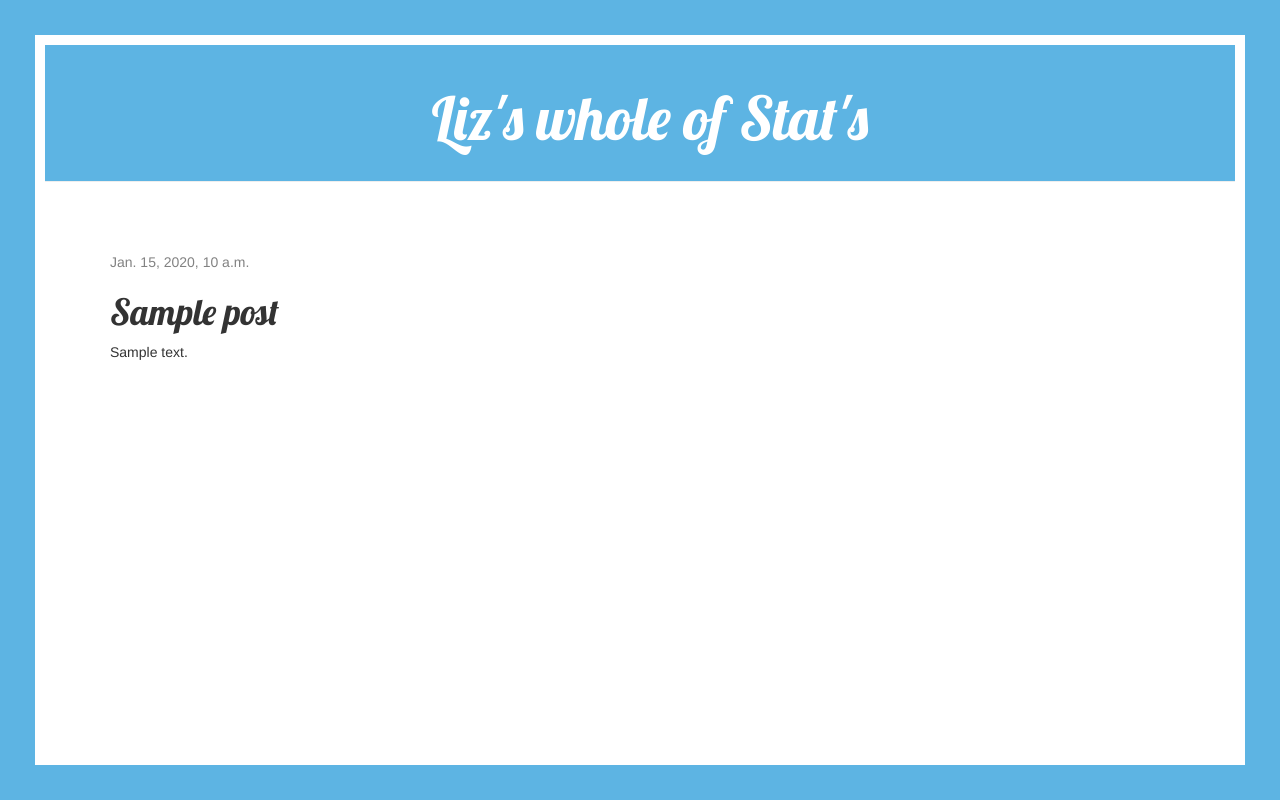
After one commit to lizametcalfe/my-first-blog, a Django app: page /post/1/ in a window 1280 px wide. The commit adds this page. Run offline with Django 3.2, Linux system fonts and the light colour scheme; tables that the repository leaves empty hold one stand-in row (values such as "Sample post"); some libraries are stand-ins or nearby versions.

Commit message:
Added view and template for detailed blog post as well as CSS for the site.

```diff
--- a/blogsite/static/css/blogsite.css
+++ b/blogsite/static/css/blogsite.css
@@ -8,7 +8,7 @@ body {
 }
 
 .page-header {
-    background-color: #4C85E0;
+    background-color: #5DB4E3;
     margin-top: 45px;
     padding: 20px 20px 20px 40px;
     margin-left: 30px;
@@ -60,7 +60,7 @@ h1, h2, h3, h4 {
 }
 
 #top, #bottom, #left, #right {
-background: #4C85E0;
+background: #5DB4E3;
 position: fixed;
 }
 #left, #right {
--- /dev/null
+++ b/blogsite/templates/blogsite/base.html
@@ -0,0 +1,27 @@
+{% load staticfiles %}
+<html>
+    <div id="left"></div>
+    <div id="right"></div>
+    <div id="top"></div>
+    <div id="bottom"></div>
+    <head>
+        <link rel="stylesheet" href="//maxcdn.bootstrapcdn.com/bootstrap/3.2.0/css/bootstrap.min.css">
+        <link rel="stylesheet" href="//maxcdn.bootstrapcdn.com/bootstrap/3.2.0/css/bootstrap-theme.min.css">
+        <link href="//fonts.googleapis.com/css?family=Lobster&subset=latin,latin-ext" rel="stylesheet" type="text/css">
+        <link rel="stylesheet" href="{% static 'css/blogsite.css' %}">
+        <title>Liz's world of stats</title>
+    </head>
+    <body>
+        <div class="page-header">
+            <h1><a href="/">Liz's whole of Stat's</a></h1>
+        </div>
+        <div class="content container">
+            <div class="row">
+                <div class="col-md-8">
+                {% block content %}
+                {% endblock %}
+                </div>
+            </div>
+        </div>
+    </body>
+</html>
--- /dev/null
+++ b/blogsite/templates/blogsite/post_detail.html
@@ -0,0 +1,13 @@
+{% extends 'blogsite/base.html' %}
+
+{% block content %}
+    <div class="post">
+        {% if post.published_date %}
+            <div class="date">
+                {{ post.published_date }}
+            </div>
+        {% endif %}
+        <h1>{{ post.title }}</h1>
+        <p>{{ post.text|linebreaksbr }}</p>
+    </div>
+{% endblock %}
--- a/blogsite/urls.py
+++ b/blogsite/urls.py
@@ -3,4 +3,5 @@ from . import views
 
 urlpatterns = [
     url(r'^$', views.post_list, name='post_list'),
+    url(r'^post/(?P<pk>\d+)/$', views.post_detail, name='post_detail'),
 ]
--- a/blogsite/views.py
+++ b/blogsite/views.py
@@ -1,7 +1,11 @@
-from django.shortcuts import render
+from django.shortcuts import render, get_object_or_404
 from django.utils import timezone
 from .models import Post
 
 def post_list(request):
     posts = Post.objects.filter(published_date__lte=timezone.now()).order_by('published_date')
     return render(request, 'blogsite/post_list.html', {'posts': posts})
+
+def post_detail(request, pk):
+    post = get_object_or_404(Post, pk=pk)
+    return render(request, 'blogsite/post_detail.html', {'post': post})
```
Also changed, not shown: blogsite/templates/blogsite/post_list.html (+6 -26 lines).
